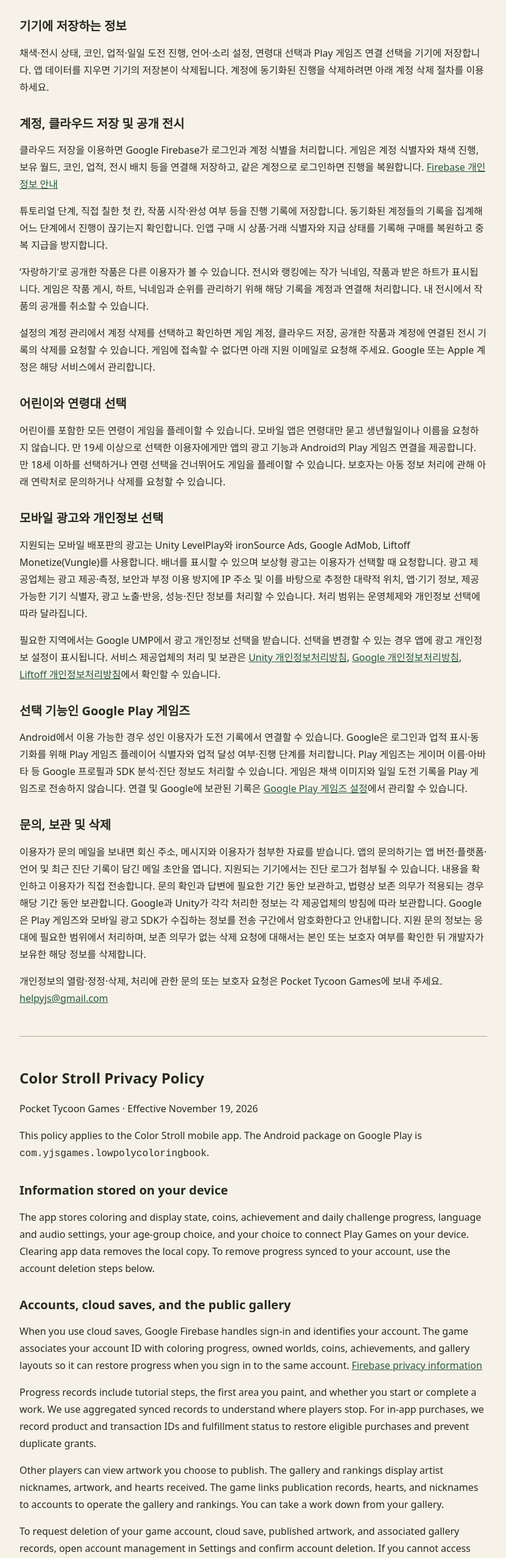
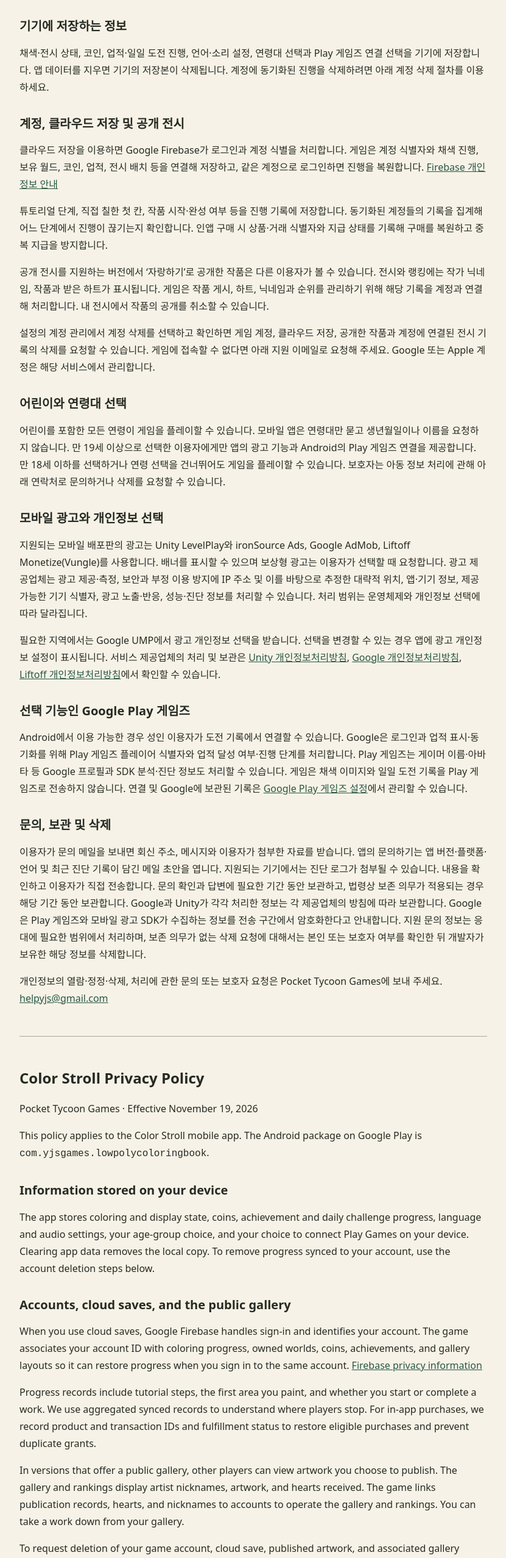
Before and after one commit to yjsgames/yjsgames.github.io, a plain HTML site: page low-poly-coloring-book/privacy/index.html in a window 1280 px wide. Shown: the part 245-2800 px from the top of the page at 61% size, without its empty margins (224-1055 px from the left). Drawn offline with Linux system fonts and the light colour scheme.

Commit message:
공개 전시를 제공하는 버전의 정보 처리 안내

```diff
--- a/low-poly-coloring-book/privacy/index.html
+++ b/low-poly-coloring-book/privacy/index.html
@@ -34,7 +34,7 @@
     <h2>계정, 클라우드 저장 및 공개 전시</h2>
     <p>클라우드 저장을 이용하면 Google Firebase가 로그인과 계정 식별을 처리합니다. 게임은 계정 식별자와 채색 진행, 보유 월드, 코인, 업적, 전시 배치 등을 연결해 저장하고, 같은 계정으로 로그인하면 진행을 복원합니다. <a href="https://firebase.google.com/support/privacy">Firebase 개인정보 안내</a></p>
     <p>튜토리얼 단계, 직접 칠한 첫 칸, 작품 시작·완성 여부 등을 진행 기록에 저장합니다. 동기화된 계정들의 기록을 집계해 어느 단계에서 진행이 끊기는지 확인합니다. 인앱 구매 시 상품·거래 식별자와 지급 상태를 기록해 구매를 복원하고 중복 지급을 방지합니다.</p>
-    <p>‘자랑하기’로 공개한 작품은 다른 이용자가 볼 수 있습니다. 전시와 랭킹에는 작가 닉네임, 작품과 받은 하트가 표시됩니다. 게임은 작품 게시, 하트, 닉네임과 순위를 관리하기 위해 해당 기록을 계정과 연결해 처리합니다. 내 전시에서 작품의 공개를 취소할 수 있습니다.</p>
+    <p>공개 전시를 지원하는 버전에서 ‘자랑하기’로 공개한 작품은 다른 이용자가 볼 수 있습니다. 전시와 랭킹에는 작가 닉네임, 작품과 받은 하트가 표시됩니다. 게임은 작품 게시, 하트, 닉네임과 순위를 관리하기 위해 해당 기록을 계정과 연결해 처리합니다. 내 전시에서 작품의 공개를 취소할 수 있습니다.</p>
     <p>설정의 계정 관리에서 계정 삭제를 선택하고 확인하면 게임 계정, 클라우드 저장, 공개한 작품과 계정에 연결된 전시 기록의 삭제를 요청할 수 있습니다. 게임에 접속할 수 없다면 아래 지원 이메일로 요청해 주세요. Google 또는 Apple 계정은 해당 서비스에서 관리합니다.</p>
 
     <h2>어린이와 연령대 선택</h2>
@@ -63,7 +63,7 @@
     <h2>Accounts, cloud saves, and the public gallery</h2>
     <p>When you use cloud saves, Google Firebase handles sign-in and identifies your account. The game associates your account ID with coloring progress, owned worlds, coins, achievements, and gallery layouts so it can restore progress when you sign in to the same account. <a href="https://firebase.google.com/support/privacy">Firebase privacy information</a></p>
     <p>Progress records include tutorial steps, the first area you paint, and whether you start or complete a work. We use aggregated synced records to understand where players stop. For in-app purchases, we record product and transaction IDs and fulfillment status to restore eligible purchases and prevent duplicate grants.</p>
-    <p>Other players can view artwork you choose to publish. The gallery and rankings display artist nicknames, artwork, and hearts received. The game links publication records, hearts, and nicknames to accounts to operate the gallery and rankings. You can take a work down from your gallery.</p>
+    <p>In versions that offer a public gallery, other players can view artwork you choose to publish. The gallery and rankings display artist nicknames, artwork, and hearts received. The game links publication records, hearts, and nicknames to accounts to operate the gallery and rankings. You can take a work down from your gallery.</p>
     <p>To request deletion of your game account, cloud save, published artwork, and associated gallery records, open account management in Settings and confirm account deletion. If you cannot access the game, email support below. You can manage your Google or Apple account with that provider.</p>
 
     <h2>Children and age-group selection</h2>
```
